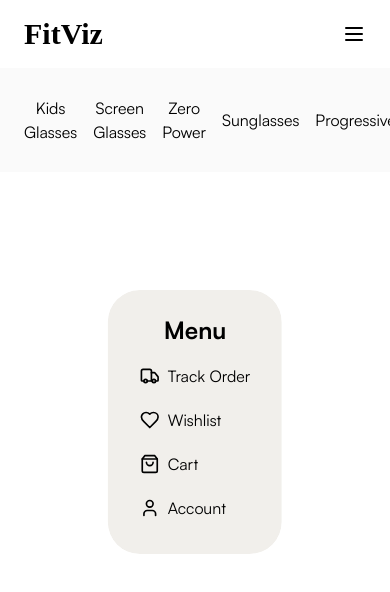
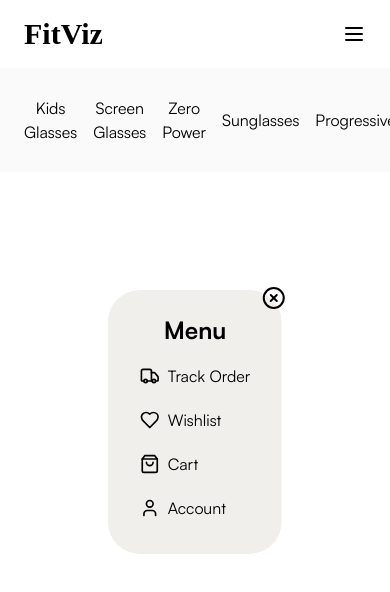
Before and after one commit to Zaeem-Nadeem/virtual-try-on, a React (Vite) app in the folder frontend/: page /home in a window 390 px wide. Both pictures are taken after a click on the icon 354 px from the left and 34 px from the top of the page. Shown: the top 592 px of the page. Built offline with nearby package versions, Linux system fonts and the light colour scheme; no server answers.

Commit message:
nav popup logic

```diff
--- a/frontend/src/components/NavBar.jsx
+++ b/frontend/src/components/NavBar.jsx
@@ -1,4 +1,4 @@
-import { Search, Truck, Heart, ShoppingBag, User, Rotate3d, Menu } from "lucide-react";
+import { Search, Truck, Heart, ShoppingBag, User, Rotate3d, Menu, CircleX } from "lucide-react";
 import DynamicButton from "./DynamicButton";
 import { useState } from "react";
 
@@ -24,7 +24,9 @@ function NavBar() {
             menuOpen ? "fixed md:static" : "hidden"
           } bg-(--overlay-color) p-4 md:p-0 rounded-4xl md:rounded-none outline-4 md:outline-none outline-white md:bg-transparent md:flex top-1/2 left-1/2 -translate-x-1/2 md:translate-0 -translate-y-1/2 z-50 gap-x-4`}
         >
-          <span className="block md:hidden text-center font-bold text-2xl mb-4 mt-2">Menu</span>
+          <span className="block relative md:hidden text-center font-bold text-2xl mb-4 mt-2">
+            Menu <CircleX className="fixed -top-1 -right-1" onClick={() => setMenuOpen(!menuOpen)} />{" "}
+          </span>
           {[
             { text: "Track Order", icon: Truck },
             { text: "Wishlist", icon: Heart },
```
